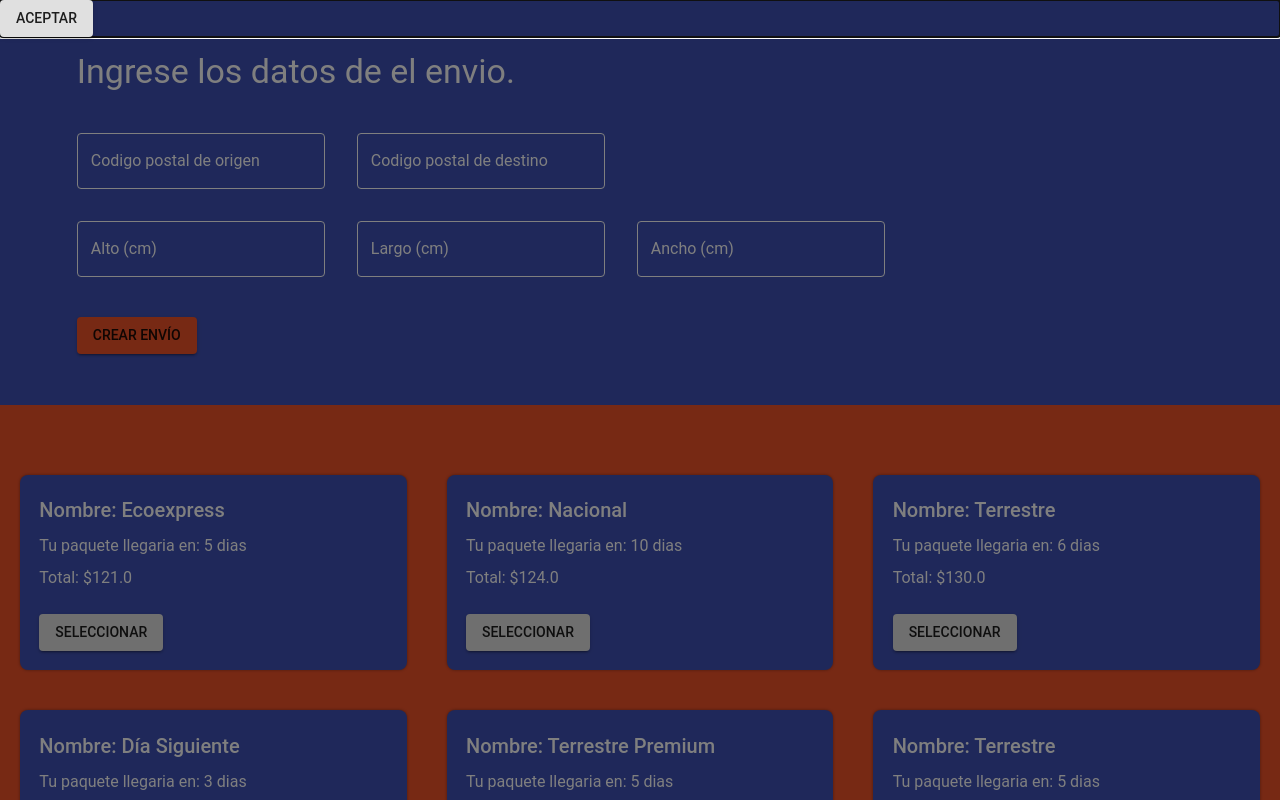
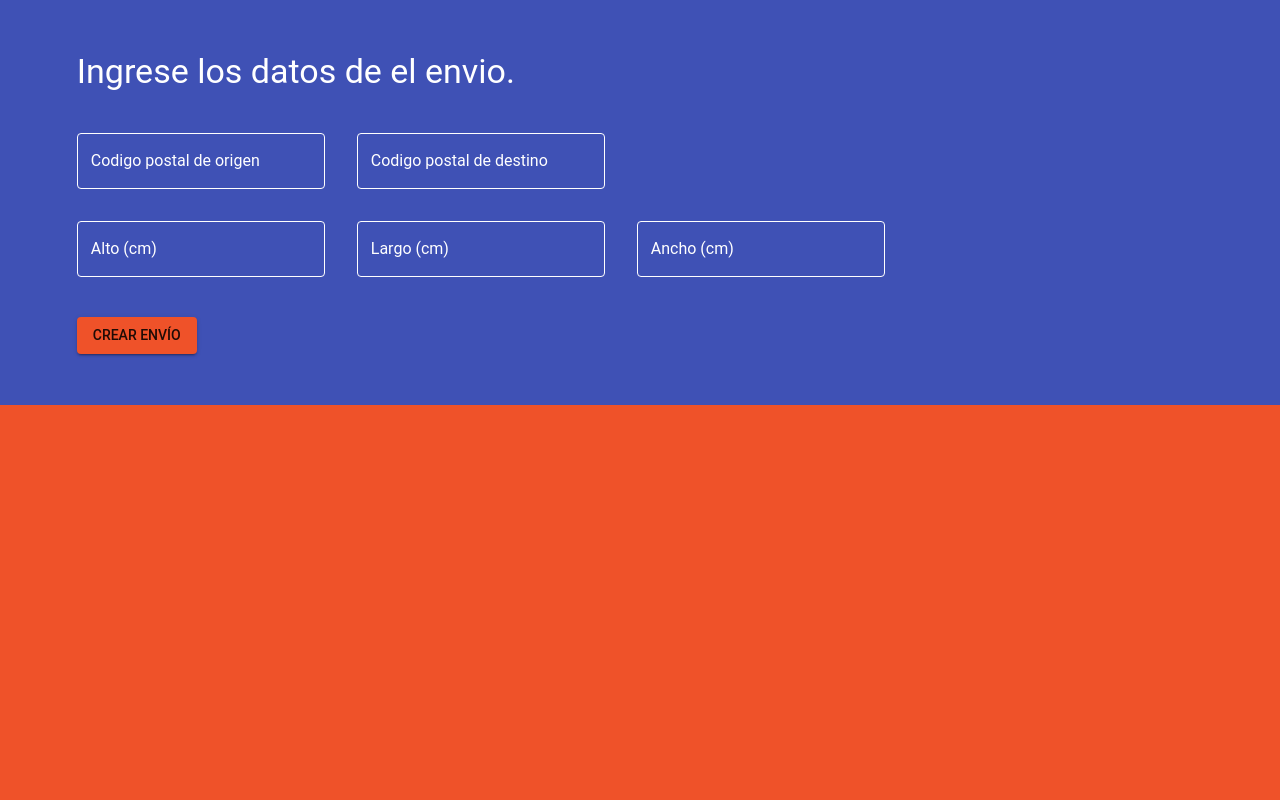
Before and after one commit to srengifo79/sky-drop-test, a React (Create React App) app: page / in a window 1280 px wide. Shown: the top 800 px of the page. Built offline with nearby package versions, Linux system fonts and the light colour scheme.

Commit message:
custom modal styles

```diff
--- a/src/components/molecules/customModal/CustomModal.tsx
+++ b/src/components/molecules/customModal/CustomModal.tsx
@@ -1,8 +1,23 @@
 import { FC } from "react";
-import { Button, Modal, Typography } from "@material-ui/core";
+import { Button, Grid, Modal, Typography } from "@material-ui/core";
 import { close } from "../../../redux/slices/modalSlice";
 import { useAppDispatch } from "../../../hooks/reduxHooks";
 import { Link } from "react-router-dom";
+import { createStyles, makeStyles, Theme } from "@material-ui/core";
+
+const useStyles = makeStyles((theme: Theme) =>
+  createStyles({
+    container: {
+      backgroundColor: theme.palette.common.white,
+      margin: "10% 20% 10% 20%",
+      outline: "none",
+      borderRadius: "8px",
+    },
+    text: {
+      textAlign: "center",
+    },
+  })
+);
 
 export type Props = {
   isOpen: boolean;
@@ -21,6 +36,8 @@
   pdfGuideLink,
   onClose,
 }) => {
+  const styles = useStyles();
+
   const dispatch = useAppDispatch();
   const handleClick = () => {
     dispatch(close());
@@ -29,10 +46,14 @@
 
   return (
     <Modal open={isOpen}>
-      <div>
+      <div className={styles.container}>
+        <Grid container spacing={10} direction="column">
+          <Grid item className={styles.text}>
             <Typography variant="h4">{title}</Typography>
             <Typography variant="body1">{description}</Typography>
+          </Grid>
           {!!pdfGuideLink && (
+            <Grid item className={styles.text}>
               <Link
                 to=""
                 onClick={() => {
@@ -41,10 +62,14 @@
               >
                 Guia PDF
               </Link>
+            </Grid>
           )}
+          <Grid item className={styles.text}>
             <Button variant="contained" onClick={handleClick}>
               {primaryBtnText}
             </Button>
+          </Grid>
+        </Grid>
       </div>
     </Modal>
   );
--- a/src/templates/LandingTemplate.tsx
+++ b/src/templates/LandingTemplate.tsx
@@ -17,6 +17,7 @@
   createStyles({
     container: {
       backgroundColor: theme.palette.secondary.main,
+      height: "100vh",
     },
   })
 );
@@ -49,9 +50,7 @@
             <ShipmentForm onSubmit={handleShipmentSubmit} />
           </Grid>
           <Grid item>
-            <ShipmentList
-              shipments={createShipmentResponse.included.slice(1)}
-            />
+            <ShipmentList shipments={shipments} />
           </Grid>
         </Grid>
       </div>
```
Lines whose indentation alone changed are shown as unchanged.
